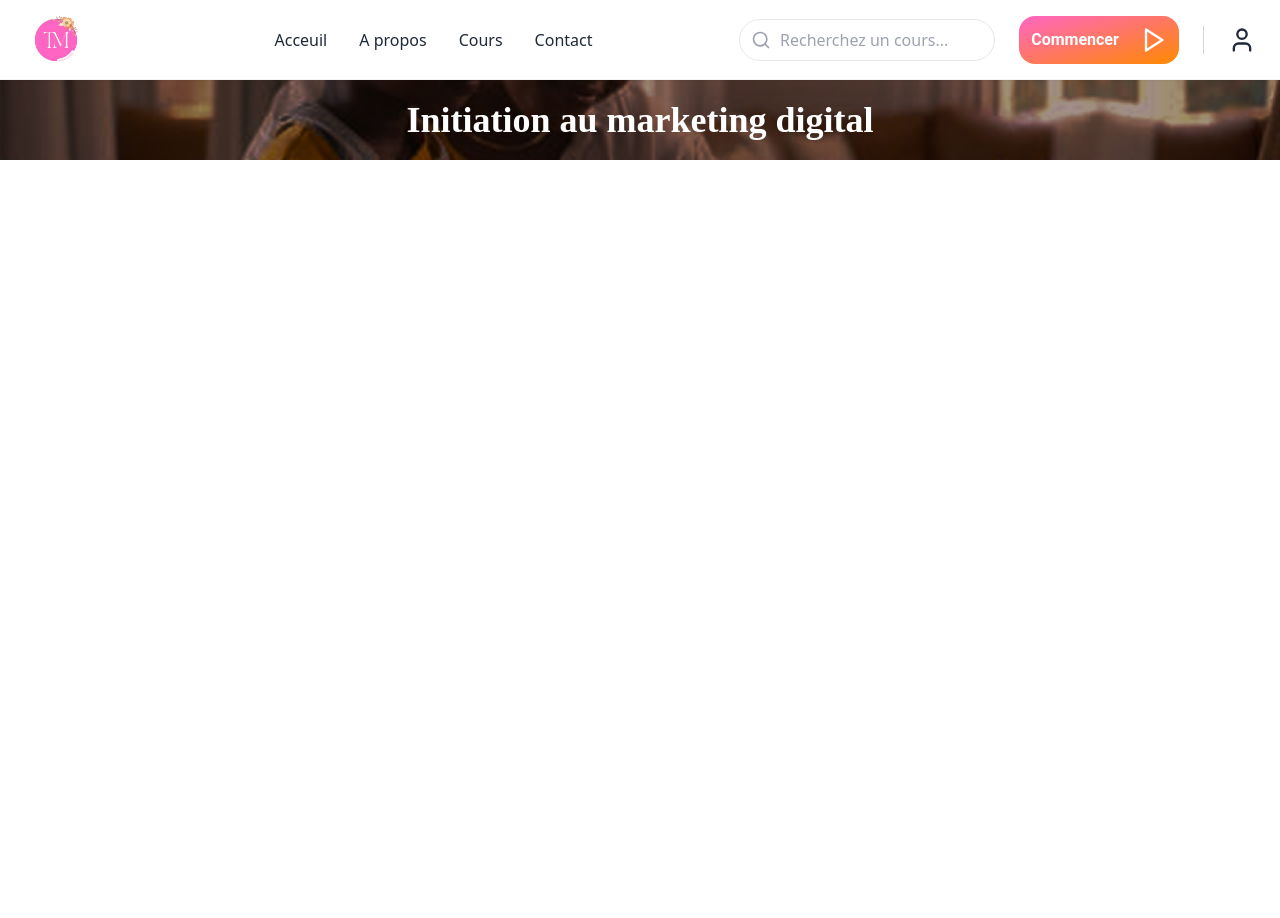
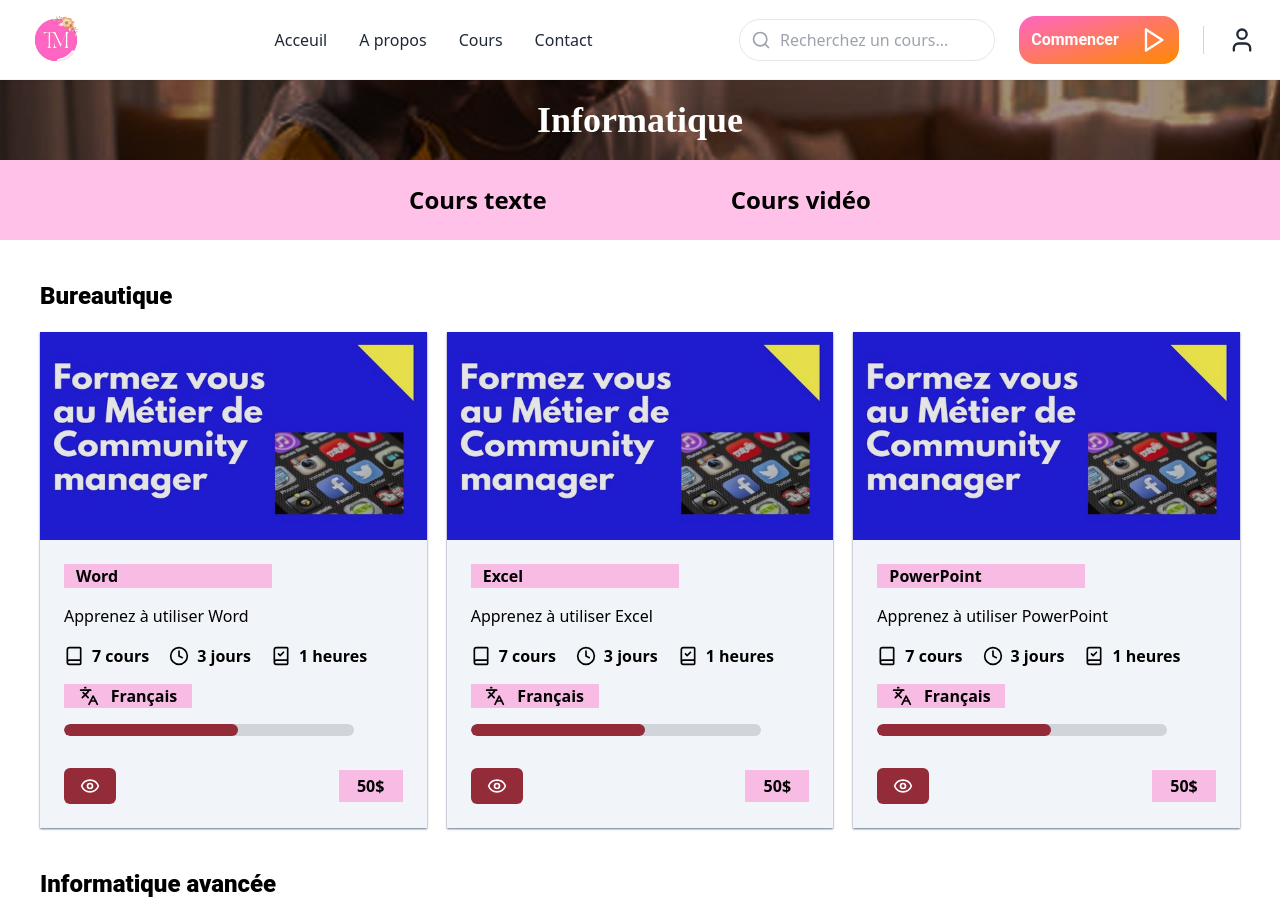
Before and after one commit to VictoireMisanu/TechMum, a React (Vite) app: page /course2 in a window 1280 px wide. Shown: the top 918 px of the page. Before the commit the page ends 800 px from the top, so only its background shows below. Built offline with nearby package versions, Linux system fonts and the light colour scheme.

Commit message:
adding couture page content

```diff
--- a/src/App.tsx
+++ b/src/App.tsx
@@ -25,10 +25,10 @@ function App() {
           <Route index element={<ComputerScience/>}/>
         </Route>
         <Route path='/course2'>
+          <Route index element={<Agriculture/>}/>
+        </Route>
+        <Route path='/course3'>
           <Route index element={<Couture/>}/>
-        </Route>
-        <Route path='/course2'>
-          <Route index element={<Agriculture/>}/>
         </Route>
       </Routes>
     </BrowserRouter>
--- a/src/components/Card/course.tsx
+++ b/src/components/Card/course.tsx
@@ -17,7 +17,7 @@ interface CourseCardProps {
 export default function CourseCard({ className, title, description, imageUrl, courses, time, test, price, language, path }: CourseCardProps) {
     return (
       <div className={className}>
-                  <Link to={path}><img src={imageUrl} alt="Product" className="w-full h-40 mb-4 brightness-90" /></Link>
+                  <Link to={path}><img src={imageUrl} alt="Product" className="w-full h-52 mb-4 brightness-90" /></Link>
                   <h2 className="w-52 text-md text-nowrap font-bold text-black text-left pl-3 ml-6 bg-primaryPink/40">{title}</h2>
                   <p className="text-black font-light mt-2 ml-6">{description}</p>
                   <div id="details" className="w-full h-10 flex gap-5 ml-6">
@@ -38,11 +38,14 @@ export default function CourseCard({ className, title, description, imageUrl, co
                       <Languages className="w-5 h-5 text-black "/>
                       <p className="font-semibold">{language}</p>
                     </div>
+                    <div id="progress-bar" className="mx-6 mt-2 w-3/4 h-3 bg-gray-300 rounded-md overflow-hidden">
+                      <div className="w-full h-full bg-mainPink rounded-md" style={{ width: '60%' }}></div>
+                    </div>
                   <div className="p-6 flex items-center justify-between w-full">
                       <button className="bg-mainPink text-white px-4 py-2 rounded-md hover:bg-primaryPink transition duration-300">
                           <Eye className="h-5 w-5 text-white" />
                       </button>
-                      <p className="w-16 h-8 text-center bg-primaryPink/40 font-bold">{`${price}$`}</p>
+                      <p className="w-16 h-8 flex justify-center items-center bg-primaryPink/40 font-bold">{`${price}$`}</p>
                   </div>
               </div>
     )
--- a/src/components/pages/agriculture.tsx
+++ b/src/components/pages/agriculture.tsx
@@ -1,13 +1,37 @@
+import CourseCard from '../Card/course'
 import Header from '../navBar'
 
 
 
-export default function CommunityManagement () {
+export default function Couture () {
     return(
         <div className="">
             <Header/>
             <div className='w-full h-20 flex justify-center items-center bg-heroPattern bg-cover bg-no-repeat bg-center'>
-                <h1 className='font-playfair font-extrabold text-4xl text-white'>Initiation au community management</h1>
+                <h1 className='font-playfair font-extrabold text-4xl text-white'>Informatique</h1>
+            </div>
+            <div id='filter' className='w-full h-20 flex justify-center items-center gap-40 font-bold text-2xl bg-primaryPink/40'>
+                <button className='hover:bg-primaryPink px-3 py-1 rounded-md'>Cours texte</button>
+                <button className='hover:bg-primaryPink px-3 py-1 rounded-md'>Cours vidéo</button>
+            </div>
+            <div id='courses' className='w-full h-auto flex flex-col items-center justify-center gap-10 p-10'>
+                <section id='digitalLitteracy' className='w-full h-auto flex flex-col justify-center gap-5'>
+                    <h1 className='font-roboto font-extrabold text-2xl text-black'>Bureautique</h1>
+                    <div className='w-full h-auto flex items-center justify-center gap-5'>
+                        <CourseCard className="w-1/3 h-full flex flex-col gap-2 justify-start bg-slate-100 shadow-sm shadow-slate-500 hover:shadow-black hover:bg-slate-300" title='Word' description='Apprenez à utiliser Word' imageUrl='/images/communityManagement.jpg' courses={7} time={3} test={1} price={50} language='Français'path='/course3'/>
+                        <CourseCard className="w-1/3 h-full flex flex-col gap-2 justify-start bg-slate-100 shadow-sm shadow-slate-500 hover:shadow-black hover:bg-slate-300" title='Excel' description='Apprenez à utiliser Excel' imageUrl='/images/communityManagement.jpg' courses={7} time={3} test={1} price={50} language='Français'path='/course3'/>
+                        <CourseCard className="w-1/3 h-full flex flex-col gap-2 justify-start bg-slate-100 shadow-sm shadow-slate-500 hover:shadow-black hover:bg-slate-300" title='PowerPoint' description='Apprenez à utiliser PowerPoint' imageUrl='/images/communityManagement.jpg' courses={7} time={3} test={1} price={50} language='Français'path='/course3'/>
+                    </div>
+                </section>
+                <section id='advanced' className='w-full h-auto flex flex-col justify-center gap-5'>
+                    <h1 className='font-roboto font-extrabold text-2xl text-black'>Informatique avancée</h1>
+                    <div className='w-full h-auto flex items-center justify-center gap-5'>
+                        <CourseCard className="w-1/3 h-full flex flex-col gap-2 justify-start bg-slate-100 shadow-sm shadow-slate-500 hover:shadow-black hover:bg-slate-300" title='Marketing Design' description='Devenez spécialiste marketing digital' imageUrl='/images/communityManagement.jpg' courses={7} time={3} test={1} price={50} language='Français'path='/course3'/>
+                        <CourseCard className="w-1/3 h-full flex flex-col gap-2 justify-start bg-slate-100 shadow-sm shadow-slate-500 hover:shadow-black hover:bg-slate-300" title='Community Management' description='Cours complet en community manager' imageUrl='/images/communityManagement.jpg' courses={7} time={3} test={1} price={50} language='Français'path='/course3'/>
+                        <CourseCard className="w-1/3 h-full flex flex-col gap-2 justify-start bg-slate-100 shadow-sm shadow-slate-500 hover:shadow-black hover:bg-slate-300" title='Graphic Design' description='Devenez graphic designer' imageUrl='/images/communityManagement.jpg' courses={7} time={3} test={1} price={50} language='Français'path='/course3'/>
+                    </div>
+                </section>
+
             </div>
         </div>
     )
--- a/src/components/pages/couture.tsx
+++ b/src/components/pages/couture.tsx
@@ -1,13 +1,35 @@
+import CourseCard from '../Card/course'
 import Header from '../navBar'
 
-
-
-export default function DigitalMarketing () {
+export default function Couture () {
     return(
         <div className="">
             <Header/>
             <div className='w-full h-20 flex justify-center items-center bg-heroPattern bg-cover bg-no-repeat bg-center'>
-                <h1 className='font-playfair font-extrabold text-4xl text-white'>Initiation au marketing digital</h1>
+                <h1 className='font-playfair font-extrabold text-4xl text-white'>Informatique</h1>
+            </div>
+            <div id='filter' className='w-full h-20 flex justify-center items-center gap-40 font-bold text-2xl bg-primaryPink/40'>
+                <button className='hover:bg-primaryPink px-3 py-1 rounded-md'>Cours texte</button>
+                <button className='hover:bg-primaryPink px-3 py-1 rounded-md'>Cours vidéo</button>
+            </div>
+            <div id='courses' className='w-full h-auto flex flex-col items-center justify-center gap-10 p-10'>
+                <section id='basics' className='w-full h-auto flex flex-col justify-center gap-5'>
+                    <h1 className='font-roboto font-extrabold text-2xl text-black'>Les arts du fil</h1>
+                    <div className='w-full h-auto flex items-center justify-center gap-5'>
+                        <CourseCard className="w-1/3 h-full flex flex-col gap-2 justify-start bg-slate-100 shadow-sm shadow-slate-500 hover:shadow-black hover:bg-slate-300" title='Tricotage' description='Apprenez à utiliser Word' imageUrl='/images/couture.jpg' courses={7} time={3} test={1} price={50} language='Français'path='/course3'/>
+                        <CourseCard className="w-1/3 h-full flex flex-col gap-2 justify-start bg-slate-100 shadow-sm shadow-slate-500 hover:shadow-black hover:bg-slate-300" title='Broderie' description='Apprenez à utiliser Excel' imageUrl='/images/couture.jpg' courses={7} time={3} test={1} price={50} language='Français'path='/course3'/>
+                        <CourseCard className="w-1/3 h-full flex flex-col gap-2 justify-start bg-slate-100 shadow-sm shadow-slate-500 hover:shadow-black hover:bg-slate-300" title='Tissage' description='Apprenez à utiliser PowerPoint' imageUrl='/images/couture.jpg' courses={7} time={3} test={1} price={50} language='Français'path='/course3'/>
+                    </div>
+                </section>
+                <section id='advanced' className='w-full h-auto flex flex-col justify-center gap-5'>
+                    <h1 className='font-roboto font-extrabold text-2xl text-black'>Couture</h1>
+                    <div className='w-full h-auto flex items-center justify-center gap-5'>
+                        <CourseCard className="w-1/3 h-full flex flex-col gap-2 justify-start bg-slate-100 shadow-sm shadow-slate-500 hover:shadow-black hover:bg-slate-300" title='Coupe' description='Tout sur la coupe' imageUrl='/images/couture.jpg' courses={7} time={3} test={1} price={50} language='Français'path='/course3'/>
+                        <CourseCard className="w-1/3 h-full flex flex-col gap-2 justify-start bg-slate-100 shadow-sm shadow-slate-500 hover:shadow-black hover:bg-slate-300" title='Couture à la main' description='Précision et détails' imageUrl='/images/couture.jpg' courses={7} time={3} test={1} price={50} language='Français'path='/course3'/>
+                        <CourseCard className="w-1/3 h-full flex flex-col gap-2 justify-start bg-slate-100 shadow-sm shadow-slate-500 hover:shadow-black hover:bg-slate-300" title='Couture à la machine' description='Assemblez tous les morceaux à la machine' imageUrl='/images/couture.jpg' courses={7} time={3} test={1} price={50} language='Français'path='/course3'/>
+                    </div>
+                </section>
+
             </div>
         </div>
     )
```
